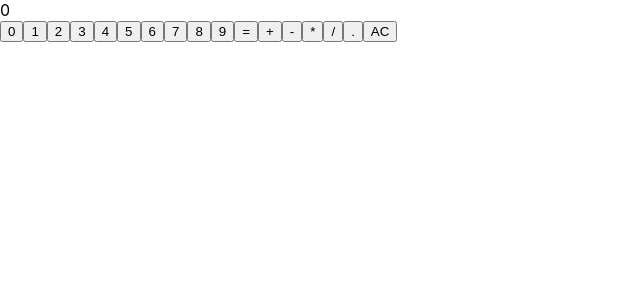
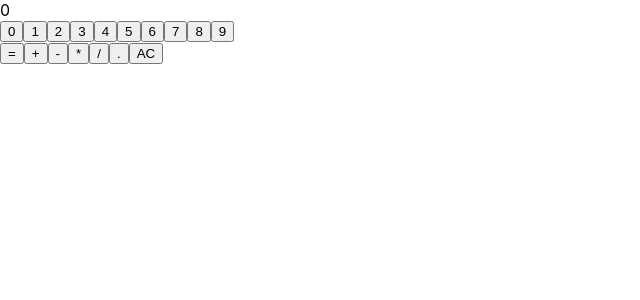
Before and after one commit to AndrewZakhari/javascript-calculator, a React (Create React App) app: page / in a window 1280 px wide. Shown: the top 300 px of the page, without its empty margins (0-640 px from the left). Built offline with nearby package versions, Linux system fonts and the light colour scheme.

Commit message:
Done with Operations

```diff
--- a/src/App.js
+++ b/src/App.js
@@ -1,24 +1,69 @@
 import './App.css';
-import React from 'react';
-import Buttons from './calcButtons';
-import Calculations from './calculations';
+import React, { useState } from 'react';
 
 
 
+let arr = [0,1,2,3,4,5,6,7,8,9];
+let arr2 = ['=','+','-','*','/','.','AC',]
 export default class App extends React.Component {
-  constructor(props){
-    super(props);
-    this.state={
-     result: '0',
-    }
-  }
   render(){
     return(
       <div>
-        <div id="display">{this.state.result}</div>
-        <Buttons />
-        <Calculations />
+
+    <Calculator />
       </div>
+
     )
   }
 }
+const Calculator = () => {
+  let [display, setDisplay] = useState(0);
+
+
+ const updateState = e => {
+   if(display === 0){
+    setDisplay(e.target.value);
+   }else{
+  setDisplay(display + e.target.value )
+   }
+ }
+  const operations = e => {
+   let value = e.target.value;
+   let displayArr = [];
+   parseFloat(display);
+   if(value === '=') {
+     displayArr.push(display);
+     eval(displayArr);
+    setDisplay(eval(...displayArr));
+   }else if(value === '+'){
+    setDisplay(display + ' + ');
+   }else if(value === '-'){
+     setDisplay(display + ' - ');
+   }else if(value === '*'){
+     setDisplay(display + ' * ');
+   }else if(value === '/'){
+     setDisplay(display + ' / ')
+   }else if(value === '.'){
+     let DecimalArr = display.split(' ')
+     if(DecimalArr.hasOwnProperty('.')){
+       setDisplay(display)
+     }else {
+     setDisplay(display + '.')
+     }
+   }else if(value === 'AC'){
+     setDisplay(0);
+   }
+  }
+
+  return(
+    <>
+    <div id="display">{display}</div>
+    <div>
+    {arr.map(num => <button onClick={updateState} value={num} id={num}>{num}</button>)}
+    </div>
+    <div>
+    {arr2.map(i => <button onClick={operations} value={i} id={i}>{i}</button>)}
+    </div>
+    </>
+  )
+}
--- a/src/calcButtons.js
+++ /dev/null
@@ -1,20 +0,0 @@
-import React from 'react'
-import './App.css'
-
-export default class Buttons extends React.Component {
-    render(){
-        return(
-    <React.Fragment>
-    <button id="zero">0</button>
-    <button id="one">1</button>
-    <button id="two">2</button>
-    <button id="three">3</button>
-    <button id="four">4</button>
-    <button id="five">5</button>
-    <button id="six">6</button>
-    <button id="seven">7</button>
-    <button id="eight">8</button>
-    <button id="nine">9</button>
-    </React.Fragment>
-)}
-}
--- a/src/calculations.js
+++ /dev/null
@@ -1,18 +0,0 @@
- import React from "react";
- import './App.css'
-
- export default class Calculations extends React.Component{
-     render(){
-         return (
-             <>
-            <button id="equals">=</button>
-            <button id="add">+</button>
-            <button id="subtract">-</button>
-            <button id="multiply">*</button>
-            <button id="divide">/</button>
-            <button id="decimal">.</button>
-            <button id="clear">AC</button>
-             </>
-         )
-     }
- }
```
